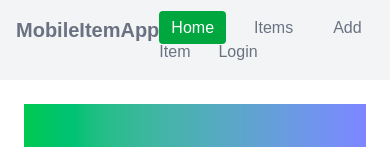
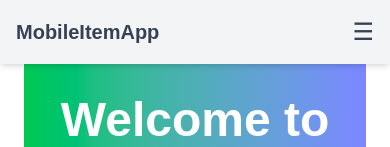
Before and after one commit to badsha103868/mobile-item-app-next-js, a Next.js app: page / in a window 390 px wide. Shown: the top 147 px of the page. Built offline with nearby package versions, Linux system fonts and the light colour scheme; no server answers; the database is empty.

Commit message:
added navbar update

```diff
--- a/src/components/Navbar.jsx
+++ b/src/components/Navbar.jsx
@@ -9,6 +9,7 @@ import NavLink from "./Navlink";
 const Navbar = () => {
   const router = useRouter();
   const [isAuth, setIsAuth] = useState(false);
+  const [menuOpen, setMenuOpen] = useState(false);
 
   // Check cookie on client
   useEffect(() => {
@@ -17,23 +18,24 @@ const Navbar = () => {
   }, []);
 
   const handleLogout = () => {
-    // delete cookie
     document.cookie = "auth=; expires=Thu, 01 Jan 1970 00:00:00 UTC; path=/;";
     setIsAuth(false);
-    toast("Log out successfully")
+    toast("Log out successfully");
     router.push("/login");
   };
 
   return (
-    <nav className="flex justify-between p-4 bg-gray-100 text-gray-500">
+    <nav className="bg-gray-100 text-gray-700 shadow-md fixed w-full z-50">
+      <div className="max-w-7xl mx-auto px-4 sm:px-6 lg:px-8">
+        <div className="flex justify-between h-16 items-center">
+
           <h1 className="text-xl font-bold">MobileItemApp</h1>
-      <div className="space-x-4">
+
+
+          <div className="hidden md:flex space-x-4 items-center">
             <NavLink href={"/"}>Home</NavLink>
             <NavLink href={"/items"}>Items</NavLink>
             <NavLink href={"/add-item"}>Add Item</NavLink>
-
-
-
             {isAuth ? (
               <button
                 onClick={handleLogout}
@@ -42,9 +44,49 @@ const Navbar = () => {
                 Logout
               </button>
             ) : (
-          <Link href="/login">Login</Link>
+              <Link href="/login" className="px-3 py-1 hover:text-gray-900">Login</Link>
             )}
           </div>
+
+
+          <div className="md:hidden flex items-center">
+            <button
+              onClick={() => setMenuOpen(!menuOpen)}
+              className="text-2xl focus:outline-none"
+            >
+              {menuOpen ? "✕" : "☰"}
+            </button>
+          </div>
+        </div>
+      </div>
+
+      {/* Mobile Menu */}
+      {menuOpen && (
+        <div className="md:hidden bg-gray-100 px-2 pt-2 pb-3 space-y-1">
+          <NavLink href={"/"}>Home</NavLink>
+          <NavLink href={"/items"}>Items</NavLink>
+          <NavLink href={"/add-item"}>Add Item</NavLink>
+          {isAuth ? (
+            <button
+              onClick={() => {
+                handleLogout();
+                setMenuOpen(false);
+              }}
+              className="w-full text-left bg-red-500 text-white px-3 py-1 rounded"
+            >
+              Logout
+            </button>
+          ) : (
+            <Link
+              href="/login"
+              onClick={() => setMenuOpen(false)}
+              className="block px-3 py-1 hover:text-gray-900"
+            >
+              Login
+            </Link>
+          )}
+        </div>
+      )}
     </nav>
   );
 };
```
Lines whose indentation alone changed are shown as unchanged.
